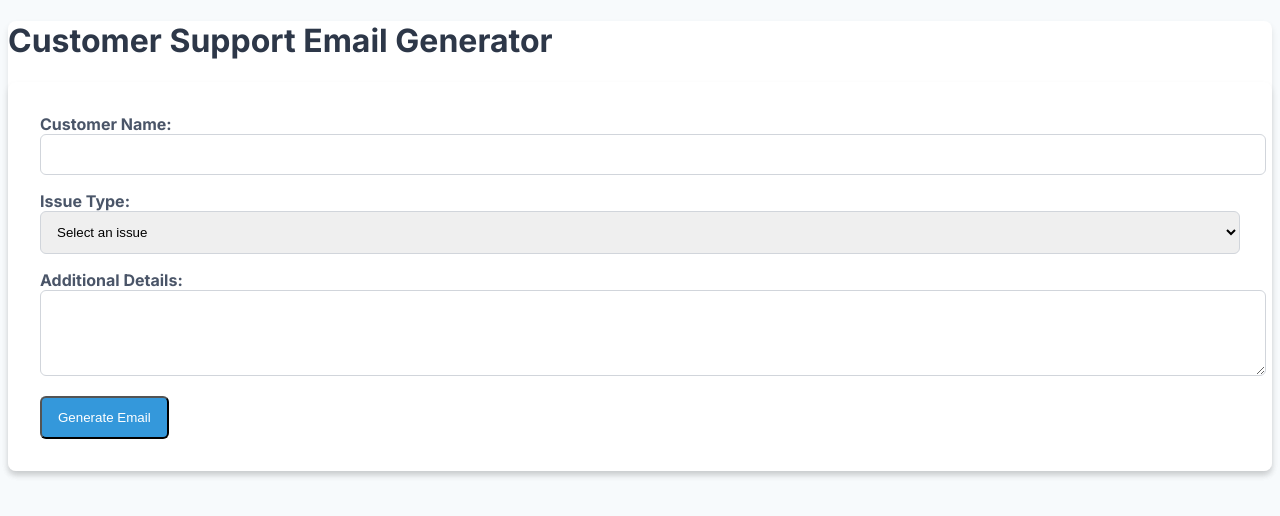
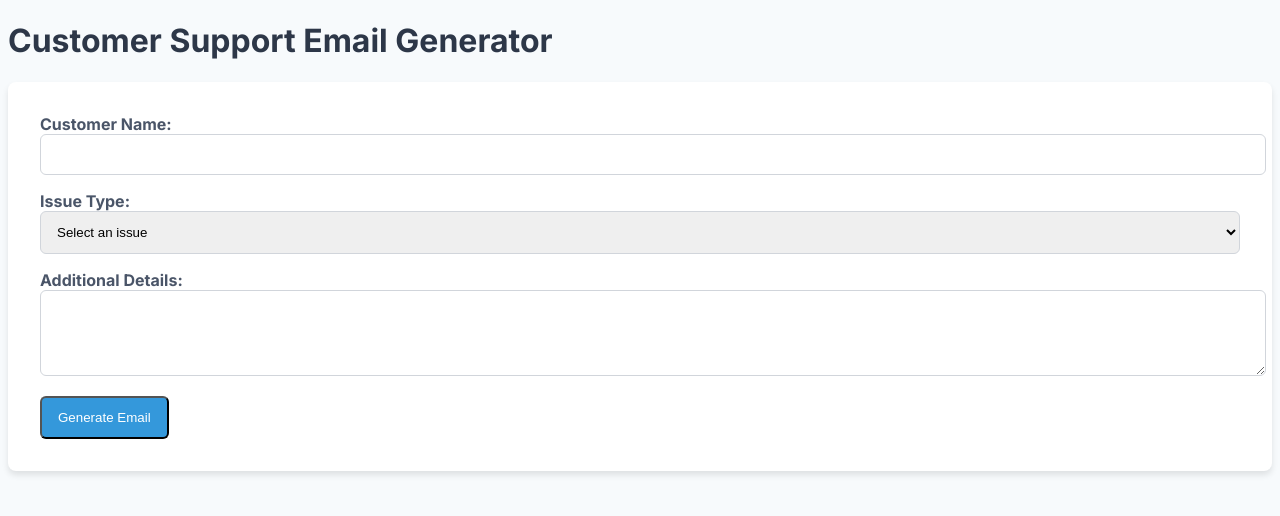
Before and after one commit to imcharlessunday/customer-support-email-generator, a Next.js app: page / in a window 1280 px wide. Shown: the top 516 px of the page. Built offline with nearby package versions, Linux system fonts and the light colour scheme; no server answers; what @huggingface/inference would draw is missing.

Commit message:
Update app header styles

```diff
--- a/app/page.tsx
+++ b/app/page.tsx
@@ -89,7 +89,7 @@ Customer Support Team`;
   };
 
   return (
-	<div className="font-sans text-gray-800 leading-relaxed max-w-[36rem] mx-auto p-6 bg-white rounded-lg shadow-md">
+	<div className="w-full">
 	  <h1 className="text-center text-2xl font-bold text-gray-800">Customer Support Email Generator</h1>
 	  <form id="emailForm" className="bg-white p-5 rounded-lg shadow-lg" onSubmit={(e) => { e.preventDefault(); handleGenerateEmail(); }}>
 		<label htmlFor="customerName" className="block mb-1 font-bold text-gray-700">Customer Name:</label>
```
